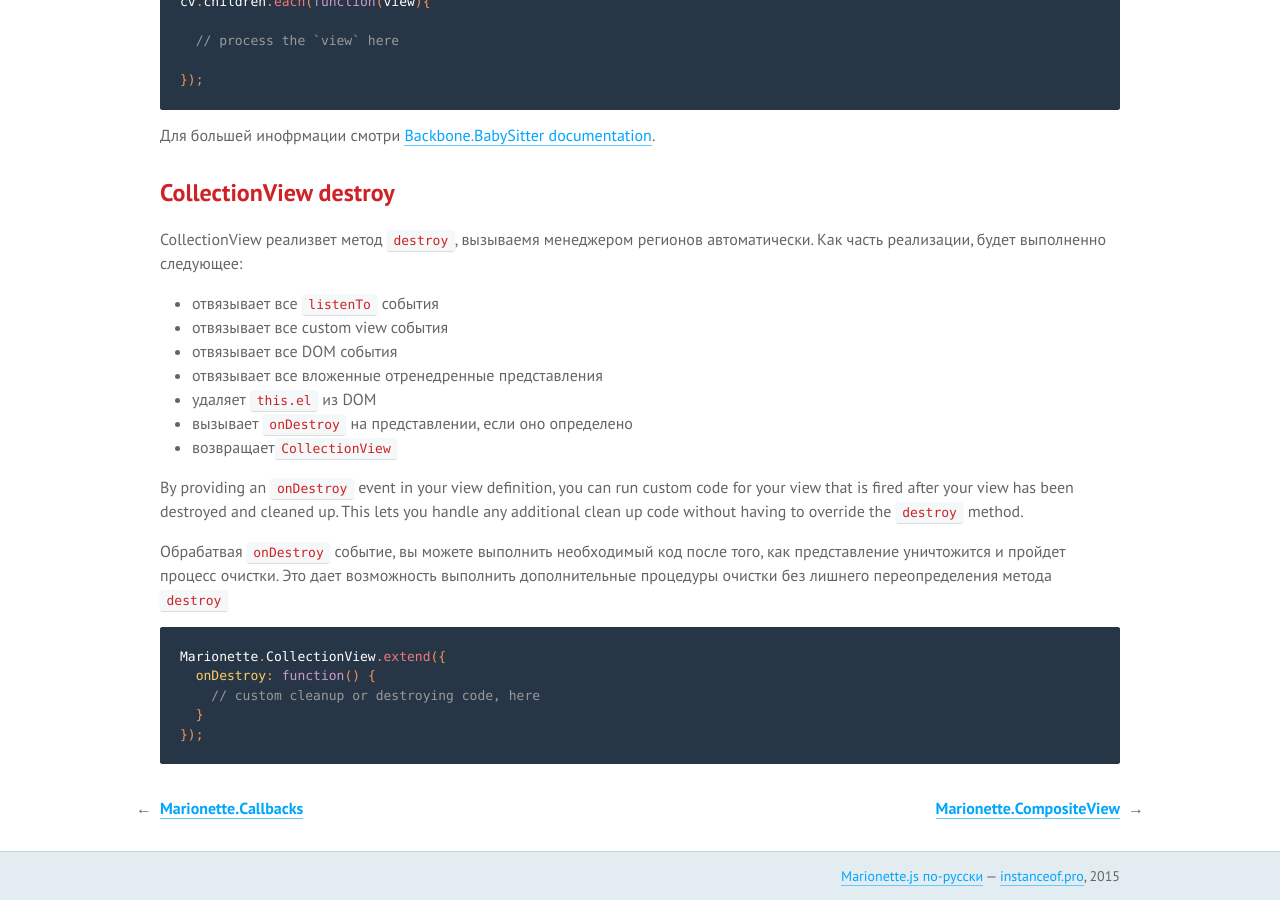
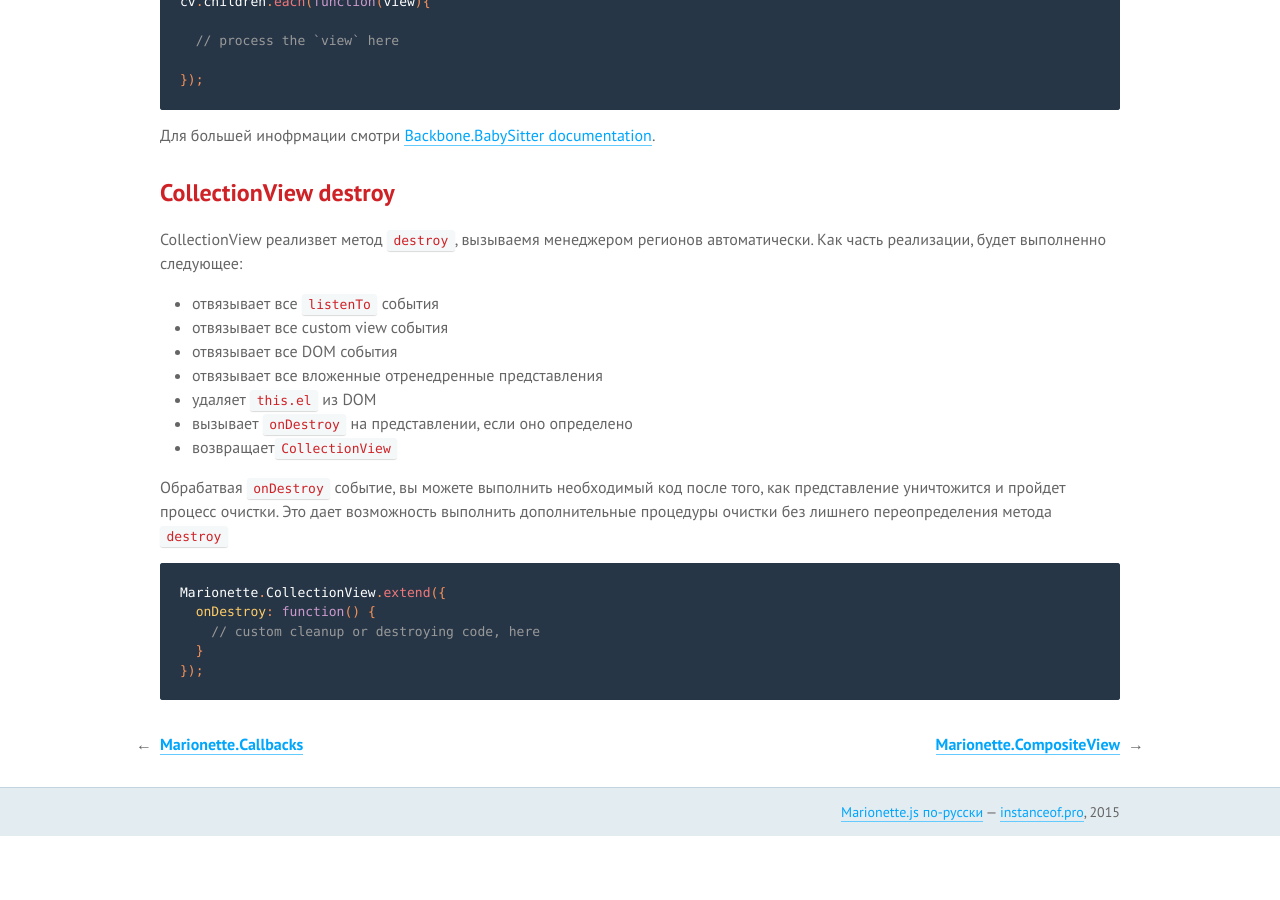
Before and after one commit to sadcitizen/marionettejs.ru, a Jekyll site: the page built from _posts/2014-03-01-collectionview.md, in a window 1280 px wide and 900 px high, scrolled down 18376 px. Built offline with Jekyll 4.4.1, drawn with Linux system fonts in a browser that asks for light colours; some web fonts are replaced; Markdown is read by kramdown in place of the engine named in the settings; after the commit the page ends 19212 px from its top, so only the background shows below that.

```diff
--- a/_includes/translation/ru/marionette.collectionview.md
+++ b/_includes/translation/ru/marionette.collectionview.md
@@ -896,11 +896,6 @@
 * вызывает `onDestroy` на представлении, если  оно определено
 * возвращает`CollectionView`
 
-By providing an `onDestroy` event in your view definition, you can
-run custom code for your view that is fired after your view has been
-destroyed and cleaned up. This lets you handle any additional clean up
-code without having to override the `destroy` method.
-
 Обрабатвая `onDestroy` событие, вы можете выполнить необходимый код после того, как представление уничтожится и
 пройдет процесс очистки. Это дает возможность выполнить дополнительные процедуры очистки без лишнего переопределения метода `destroy`
 
```
